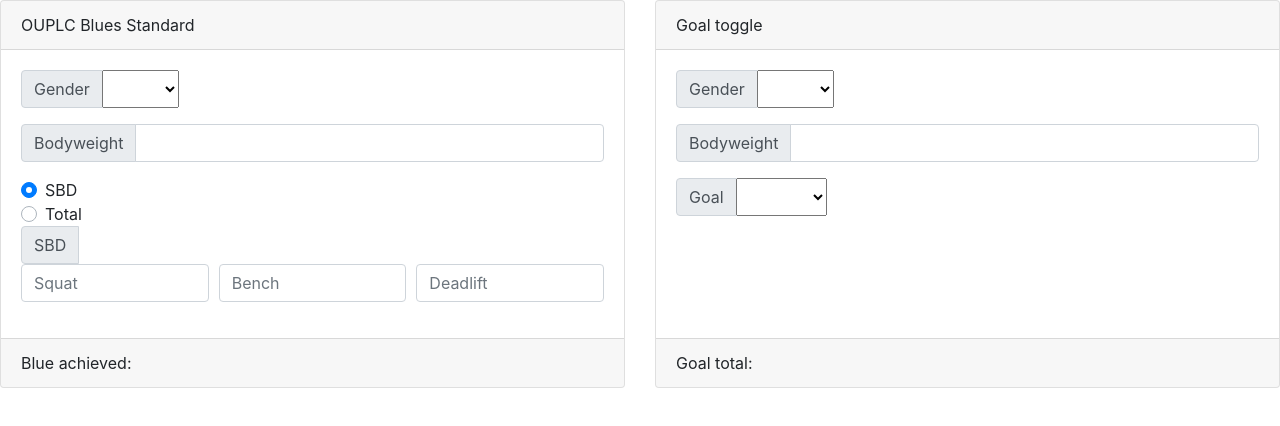
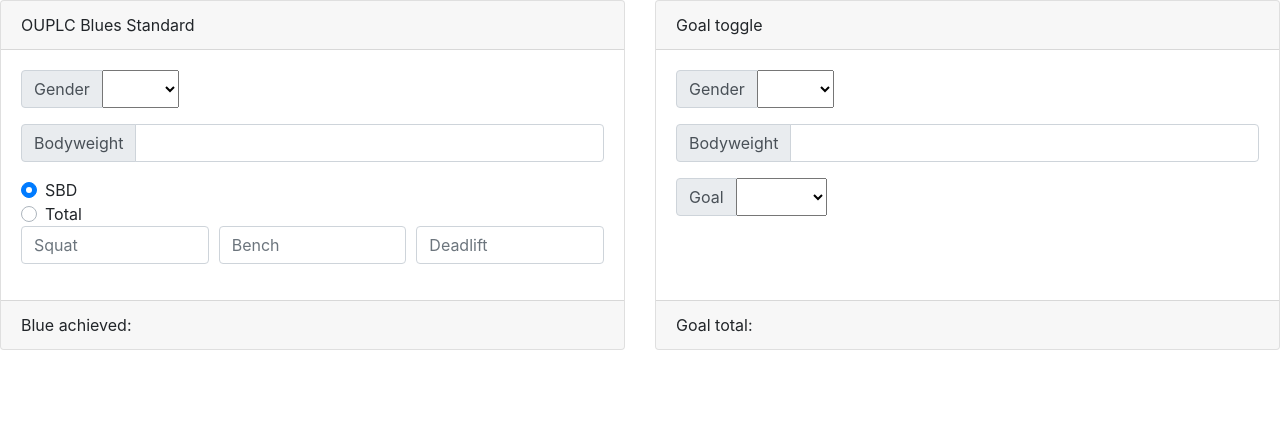
Before and after one commit to DuncanTLaw/Blues-Calculator, an Angular app: page / in a window 1280 px wide. Shown: the top 426 px of the page. Built offline with nearby package versions, Linux system fonts and the light colour scheme.

Commit message:
Add memory for SBD and styling changes

```diff
--- a/src/app/app.component.html
+++ b/src/app/app.component.html
@@ -56,17 +56,13 @@
           <label class="custom-control-label" for="Total">Total</label>
         </div>
         <div class="form-group" *ngIf="!totalSelected">
-          <div class="input-group">
-            <div class="input-group-prepend">
-              <span class="input-group-text">SBD</span>
-            </div>
           <div class="form-row">
             <div class="col">
               <input
                 class="form-control"
                 type="number"
                 name="squat"
-                  ngModel
+                [ngModel]="squatNo"
                 placeholder="Squat"
                 (input)="calcBlue(blues)"
               />
@@ -76,7 +72,7 @@
                 class="form-control"
                 type="number"
                 name="bench"
-                  ngModel
+                [ngModel]="benchNo"
                 placeholder="Bench"
                 (input)="calcBlue(blues)"
               />
@@ -86,11 +82,10 @@
                 class="form-control"
                 type="number"
                 name="deadlift"
-                  ngModel
+                [ngModel]="deadliftNo"
                 placeholder="Deadlift"
                 (input)="calcBlue(blues)"
               />
-              </div>
             </div>
           </div>
         </div>
--- a/src/app/app.component.ts
+++ b/src/app/app.component.ts
@@ -17,6 +17,9 @@
   ipfPoints: number;
   userTotal: number;
   totalSelected: boolean;
+  squatNo: number;
+  benchNo: number;
+  deadliftNo: number;
 
   goalIPF: number;
   goalTotal: number;
@@ -46,6 +49,9 @@
       this.userTotal = form.value.total;
     } else {
       this.userTotal = form.value.squat + form.value.bench + form.value.deadlift;
+      this.squatNo = form.value.squat;
+      this.benchNo = form.value.bench;
+      this.deadliftNo = form.value.deadlift;
     }
     this.ipfPoints = 500 + 100 * (
       (this.userTotal - (this.c1 * Math.log(form.value.weight) - this.c2)) /
```
Lines whose indentation alone changed are shown as unchanged.
